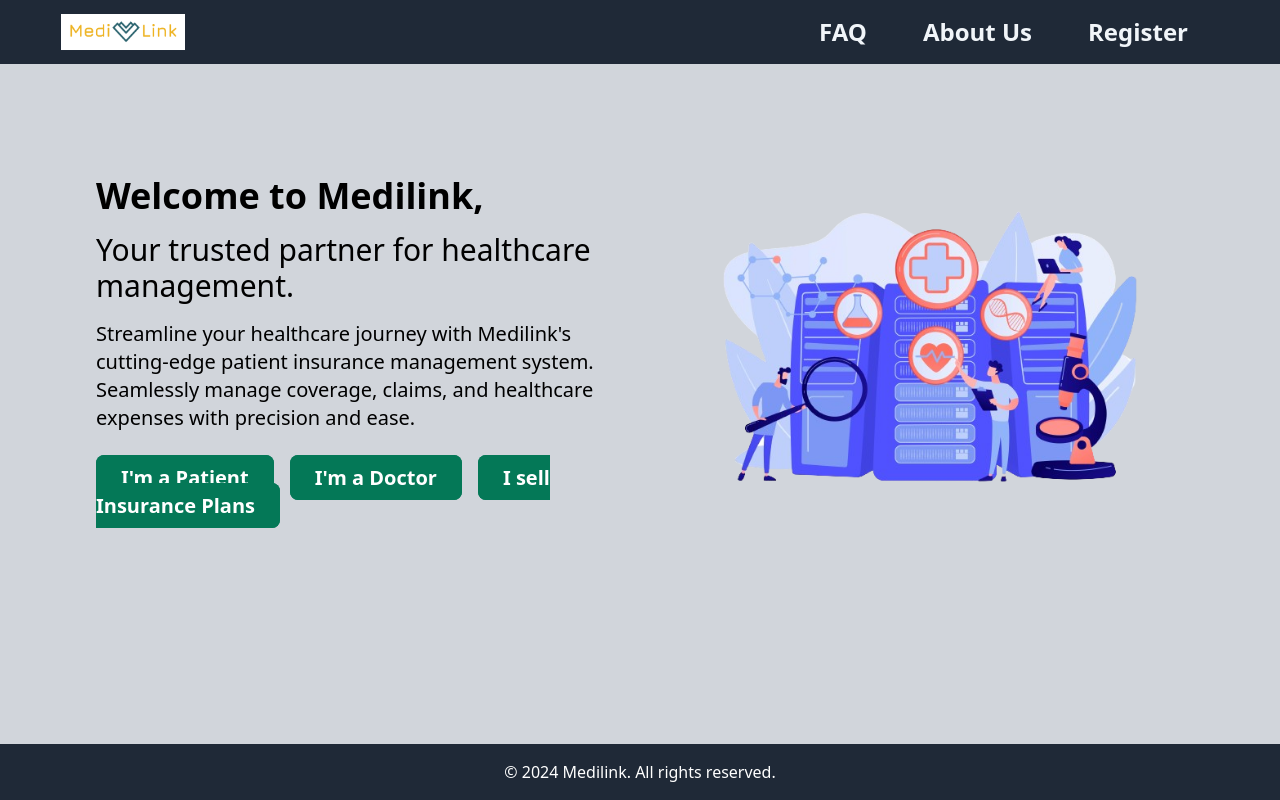
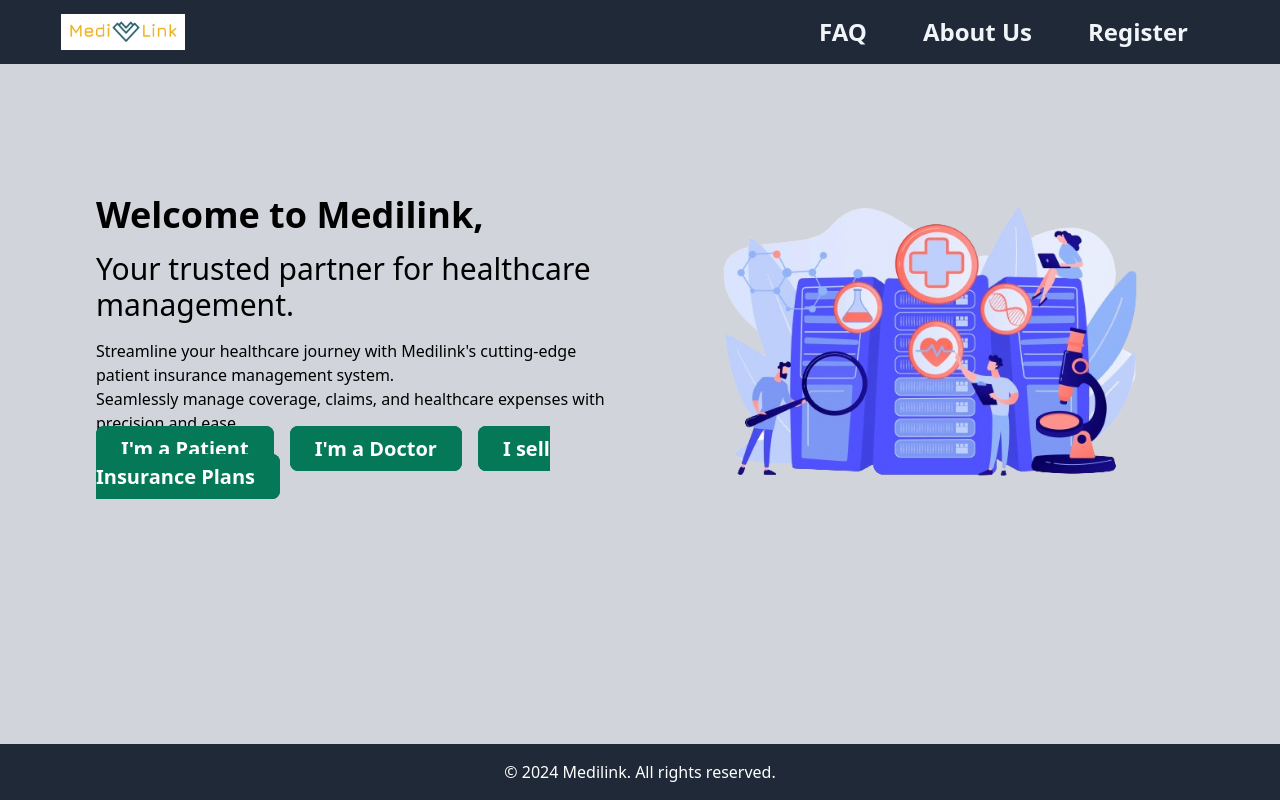
Before and after one commit to pavanpandya/patient-frontend, a Next.js app: page / in a window 1280 px wide. Built offline with nearby package versions, Linux system fonts and the light colour scheme.

Commit message:
Update index.tsx

```diff
--- a/src/pages/index.tsx
+++ b/src/pages/index.tsx
@@ -25,10 +25,9 @@ export default function Home() {
               <h3 className="text-3xl mb-4">
                 Your trusted partner for healthcare management.
               </h3>
-              <p className="text-xl">
-                Streamline your healthcare journey with Medilink's cutting-edge patient insurance management system. Seamlessly manage coverage, claims, and healthcare expenses with precision and ease.
-              </p>
-              <div className="text-left mt-8">
+              <div>
+                <p> Streamline your healthcare journey with Medilink's cutting-edge patient insurance management system.</p>
+                <p> Seamlessly manage coverage, claims, and healthcare expenses with precision and ease.</p>
                 <Link
                   className="text-left mx-auto text-xl bg-emerald-700 text-white border border-emerald-700 font-bold py-2 px-6 rounded-lg mr-4"
                   href="/patientlogin"
```
